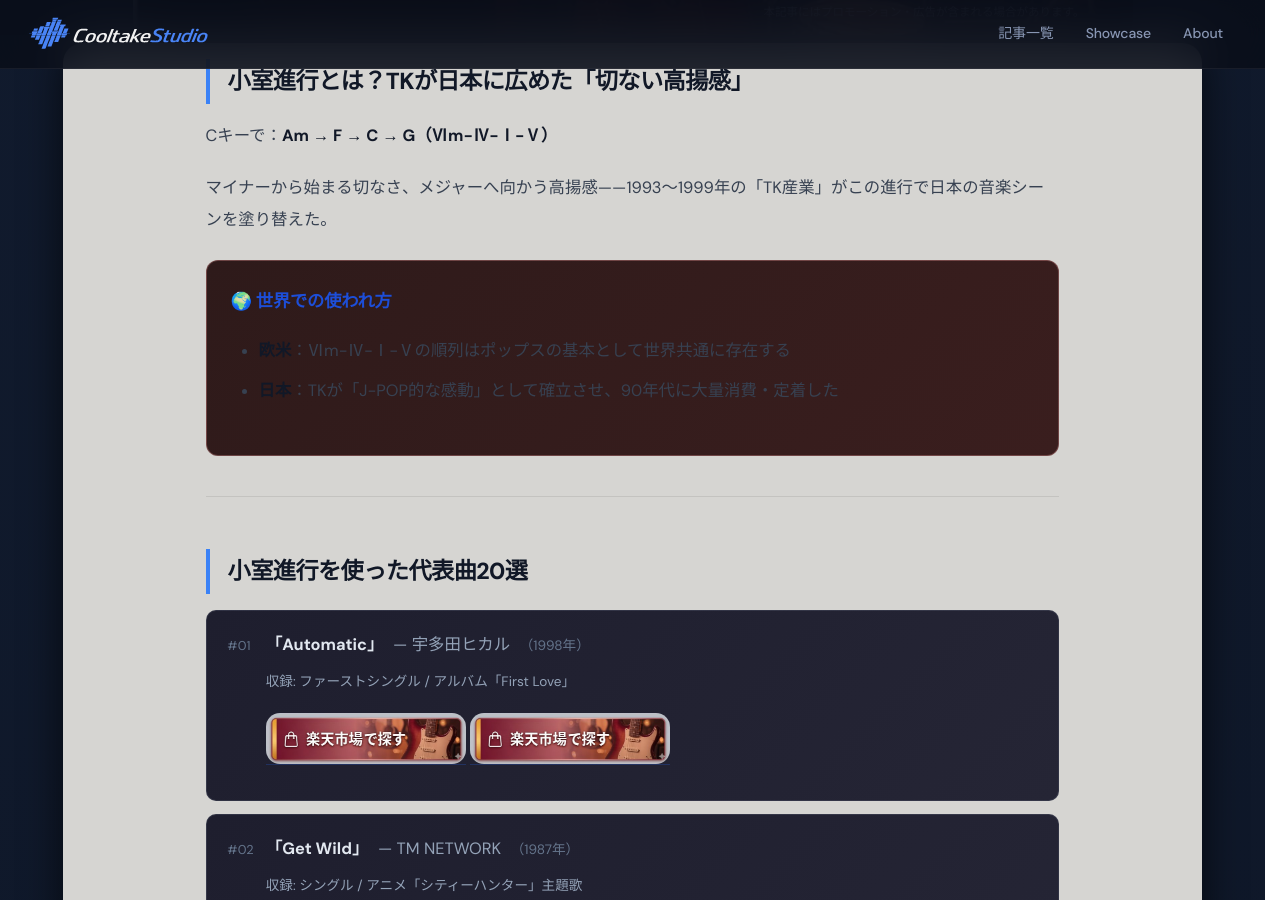
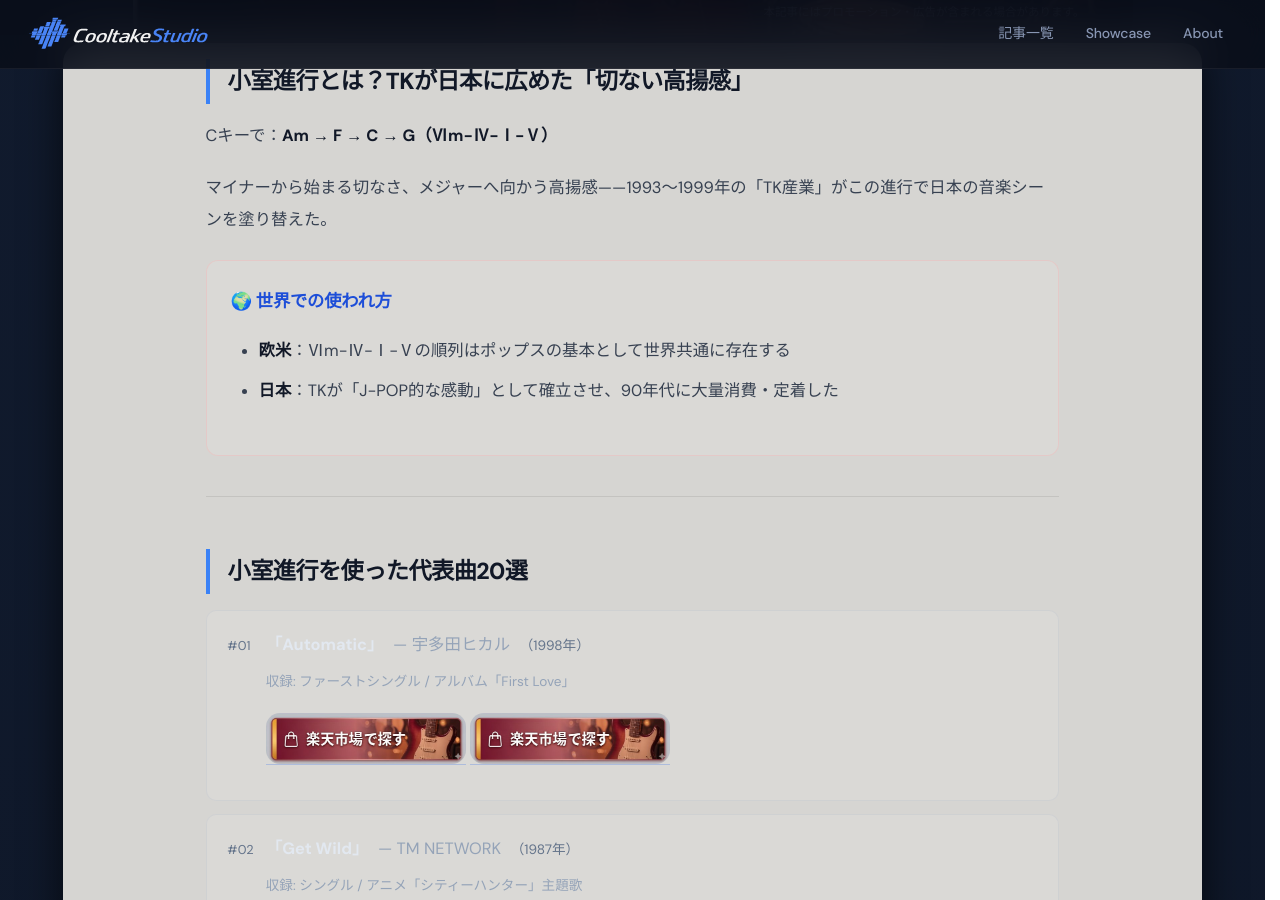
Before and after one commit to cooltake/cooltake-staging, a Jekyll site: the page built from _posts/2026-05-30-chord-progression-03-komuro.md, in a window 1280 px wide and 900 px high, scrolled down 334 px. Built offline with Jekyll 4.4.1, drawn with Linux system fonts in a browser that asks for light colours; some web fonts are replaced.

```diff
--- a/_posts/2026-05-30-chord-progression-03-komuro.md
+++ b/_posts/2026-05-30-chord-progression-03-komuro.md
@@ -14,7 +14,7 @@
 
 マイナーから始まる切なさ、メジャーへ向かう高揚感——1993〜1999年の「TK産業」がこの進行で日本の音楽シーンを塗り替えた。
 
-<div style="background:linear-gradient(135deg,#2e1a1a,#3a1e1e);border-radius:12px;padding:1.5rem;margin:1.5rem 0;border:1px solid rgba(252,165,165,.3);">
+<div style="background:rgba(255,255,255,0.10);border-radius:12px;padding:1.5rem;margin:1.5rem 0;border:1px solid rgba(252,165,165,.3);">
 <h3 style="color:#fca5a5;margin-top:0;">🌍 世界での使われ方</h3>
 <ul style="color:#e2e8f0;">
 <li><strong>欧米</strong>：Ⅵm-Ⅳ-Ⅰ-Ⅴの順列はポップスの基本として世界共通に存在する</li>
@@ -27,7 +27,7 @@
 ## 小室進行を使った代表曲20選
 
 
-<div style="background:linear-gradient(135deg,#1e1e2e,#252535);border-radius:10px;padding:1.1rem 1.3rem;margin:.8rem 0;border:1px solid rgba(148,163,184,.15);">
+<div style="background:rgba(255,255,255,0.10);border-radius:10px;padding:1.1rem 1.3rem;margin:.8rem 0;border:1px solid rgba(148,163,184,.15);">
 <div style="display:flex;align-items:baseline;gap:.6rem;margin-bottom:.5rem;">
   <span style="color:#64748b;font-size:.8rem;min-width:1.8rem;">#01</span>
   <span style="color:#e2e8f0;font-weight:bold;">「Automatic」</span>
@@ -40,7 +40,7 @@
 <a href="https://hb.afl.rakuten.co.jp/ichiba/54518dd8.3792440a.54518dd9.03b99be4/?pc=https%3A//search.rakuten.co.jp/search/mall/%E5%AE%87%E5%A4%9A%E7%94%B0%E3%83%92%E3%82%AB%E3%83%AB%2BFirst%2BLove%2BCD/" rel="nofollow" referrerpolicy="no-referrer-when-downgrade" style="display:inline-block;text-decoration:none;margin:.4rem 0;"><img src="/assets/images/btn-rakuten.jpg" alt="宇多田ヒカル ベスト・全作品を楽天で探す" width="200" style="max-width:100%;height:auto;border-radius:14px;display:block;"></a>
 </div>
 </div>
-<div style="background:linear-gradient(135deg,#1e1e2e,#252535);border-radius:10px;padding:1.1rem 1.3rem;margin:.8rem 0;border:1px solid rgba(148,163,184,.15);">
+<div style="background:rgba(255,255,255,0.10);border-radius:10px;padding:1.1rem 1.3rem;margin:.8rem 0;border:1px solid rgba(148,163,184,.15);">
 <div style="display:flex;align-items:baseline;gap:.6rem;margin-bottom:.5rem;">
   <span style="color:#64748b;font-size:.8rem;min-width:1.8rem;">#02</span>
   <span style="color:#e2e8f0;font-weight:bold;">「Get Wild」</span>
@@ -53,7 +53,7 @@
 <a href="https://hb.afl.rakuten.co.jp/ichiba/54518dd8.3792440a.54518dd9.03b99be4/?pc=https%3A//search.rakuten.co.jp/search/mall/TM%2BNETWORK%2B%E3%83%99%E3%82%B9%E3%83%88%2BCD/" rel="nofollow" referrerpolicy="no-referrer-when-downgrade" style="display:inline-block;text-decoration:none;margin:.4rem 0;"><img src="/assets/images/btn-rakuten.jpg" alt="TM NETWORK ベスト・全作品を楽天で探す" width="200" style="max-width:100%;height:auto;border-radius:14px;display:block;"></a>
 </div>
 </div>
-<div style="background:linear-gradient(135deg,#1e1e2e,#252535);border-radius:10px;padding:1.1rem 1.3rem;margin:.8rem 0;border:1px solid rgba(148,163,184,.15);">
+<div style="background:rgba(255,255,255,0.10);border-radius:10px;padding:1.1rem 1.3rem;margin:.8rem 0;border:1px solid rgba(148,163,184,.15);">
 <div style="display:flex;align-items:baseline;gap:.6rem;margin-bottom:.5rem;">
   <span style="color:#64748b;font-size:.8rem;min-width:1.8rem;">#03</span>
   <span style="color:#e2e8f0;font-weight:bold;">「誓い」</span>
@@ -66,7 +66,7 @@
 <a href="https://hb.afl.rakuten.co.jp/ichiba/54518dd8.3792440a.54518dd9.03b99be4/?pc=https%3A//search.rakuten.co.jp/search/mall/globe%2B%E3%83%99%E3%82%B9%E3%83%88%2BCD/" rel="nofollow" referrerpolicy="no-referrer-when-downgrade" style="display:inline-block;text-decoration:none;margin:.4rem 0;"><img src="/assets/images/btn-rakuten.jpg" alt="globe ベスト・全作品を楽天で探す" width="200" style="max-width:100%;height:auto;border-radius:14px;display:block;"></a>
 </div>
 </div>
-<div style="background:linear-gradient(135deg,#1e1e2e,#252535);border-radius:10px;padding:1.1rem 1.3rem;margin:.8rem 0;border:1px solid rgba(148,163,184,.15);">
+<div style="background:rgba(255,255,255,0.10);border-radius:10px;padding:1.1rem 1.3rem;margin:.8rem 0;border:1px solid rgba(148,163,184,.15);">
 <div style="display:flex;align-items:baseline;gap:.6rem;margin-bottom:.5rem;">
   <span style="color:#64748b;font-size:.8rem;min-width:1.8rem;">#04</span>
   <span style="color:#e2e8f0;font-weight:bold;">「Love Again」</span>
@@ -79,7 +79,7 @@
 <a href="https://hb.afl.rakuten.co.jp/ichiba/54518dd8.3792440a.54518dd9.03b99be4/?pc=https%3A//search.rakuten.co.jp/search/mall/globe%2B%E3%82%A2%E3%83%AB%E3%83%90%E3%83%A0%2BCD/" rel="nofollow" referrerpolicy="no-referrer-when-downgrade" style="display:inline-block;text-decoration:none;margin:.4rem 0;"><img src="/assets/images/btn-rakuten.jpg" alt="globe ベスト・全作品を楽天で探す" width="200" style="max-width:100%;height:auto;border-radius:14px;display:block;"></a>
 </div>
 </div>
-<div style="background:linear-gradient(135deg,#1e1e2e,#252535);border-radius:10px;padding:1.1rem 1.3rem;margin:.8rem 0;border:1px solid rgba(148,163,184,.15);">
+<div style="background:rgba(255,255,255,0.10);border-radius:10px;padding:1.1rem 1.3rem;margin:.8rem 0;border:1px solid rgba(148,163,184,.15);">
 <div style="display:flex;align-items:baseline;gap:.6rem;margin-bottom:.5rem;">
   <span style="color:#64748b;font-size:.8rem;min-width:1.8rem;">#05</span>
   <span style="color:#e2e8f0;font-weight:bold;">「恋しさとせつなさと心強さと」</span>
@@ -92,7 +92,7 @@
 <a href="https://hb.afl.rakuten.co.jp/ichiba/54518dd8.3792440a.54518dd9.03b99be4/?pc=https%3A//search.rakuten.co.jp/search/mall/%E7%AF%A0%E5%8E%9F%E6%B6%BC%E5%AD%90%2B%E3%83%99%E3%82%B9%E3%83%88%2BCD/" rel="nofollow" referrerpolicy="no-referrer-when-downgrade" style="display:inline-block;text-decoration:none;margin:.4rem 0;"><img src="/assets/images/btn-rakuten.jpg" alt="篠原涼子 ベスト・全作品を楽天で探す" width="200" style="max-width:100%;height:auto;border-radius:14px;display:block;"></a>
 </div>
 </div>
-<div style="background:linear-gradient(135deg,#1e1e2e,#252535);border-radius:10px;padding:1.1rem 1.3rem;margin:.8rem 0;border:1px solid rgba(148,163,184,.15);">
+<div style="background:rgba(255,255,255,0.10);border-radius:10px;padding:1.1rem 1.3rem;margin:.8rem 0;border:1px solid rgba(148,163,184,.15);">
 <div style="display:flex;align-items:baseline;gap:.6rem;margin-bottom:.5rem;">
   <span style="color:#64748b;font-size:.8rem;min-width:1.8rem;">#06</span>
   <span style="color:#e2e8f0;font-weight:bold;">「純愛ラプソディ」</span>
@@ -105,7 +105,7 @@
 <a href="https://hb.afl.rakuten.co.jp/ichiba/54518dd8.3792440a.54518dd9.03b99be4/?pc=https%3A//search.rakuten.co.jp/search/mall/%E8%8F%AF%E5%8E%9F%E6%9C%8B%E7%BE%8E%2B%E3%83%99%E3%82%B9%E3%83%88%2BCD/" rel="nofollow" referrerpolicy="no-referrer-when-downgrade" style="display:inline-block;text-decoration:none;margin:.4rem 0;"><img src="/assets/images/btn-rakuten.jpg" alt="華原朋美 ベスト・全作品を楽天で探す" width="200" style="max-width:100%;height:auto;border-radius:14px;display:block;"></a>
 </div>
 </div>
-<div style="background:linear-gradient(135deg,#1e1e2e,#252535);border-radius:10px;padding:1.1rem 1.3rem;margin:.8rem 0;border:1px solid rgba(148,163,184,.15);">
+<div style="background:rgba(255,255,255,0.10);border-radius:10px;padding:1.1rem 1.3rem;margin:.8rem 0;border:1px solid rgba(148,163,184,.15);">
 <div style="display:flex;align-items:baseline;gap:.6rem;margin-bottom:.5rem;">
   <span style="color:#64748b;font-size:.8rem;min-width:1.8rem;">#07</span>
   <span style="color:#e2e8f0;font-weight:bold;">「Save Your Dream」</span>
@@ -118,7 +118,7 @@
 <a href="https://hb.afl.rakuten.co.jp/ichiba/54518dd8.3792440a.54518dd9.03b99be4/?pc=https%3A//search.rakuten.co.jp/search/mall/H%2BJungle%2BCD/" rel="nofollow" referrerpolicy="no-referrer-when-downgrade" style="display:inline-block;text-decoration:none;margin:.4rem 0;"><img src="/assets/images/btn-rakuten.jpg" alt="H Jungle with t ベスト・全作品を楽天で探す" width="200" style="max-width:100%;height:auto;border-radius:14px;display:block;"></a>
 </div>
 </div>
-<div style="background:linear-gradient(135deg,#1e1e2e,#252535);border-radius:10px;padding:1.1rem 1.3rem;margin:.8rem 0;border:1px solid rgba(148,163,184,.15);">
+<div style="background:rgba(255,255,255,0.10);border-radius:10px;padding:1.1rem 1.3rem;margin:.8rem 0;border:1px solid rgba(148,163,184,.15);">
 <div style="display:flex;align-items:baseline;gap:.6rem;margin-bottom:.5rem;">
   <span style="color:#64748b;font-size:.8rem;min-width:1.8rem;">#08</span>
   <span style="color:#e2e8f0;font-weight:bold;">「Chase the Chance」</span>
@@ -131,7 +131,7 @@
 <a href="https://hb.afl.rakuten.co.jp/ichiba/54518dd8.3792440a.54518dd9.03b99be4/?pc=https%3A//search.rakuten.co.jp/search/mall/%E5%AE%89%E5%AE%A4%E5%A5%88%E7%BE%8E%E6%81%B5%2B%E3%83%99%E3%82%B9%E3%83%88%2BCD/" rel="nofollow" referrerpolicy="no-referrer-when-downgrade" style="display:inline-block;text-decoration:none;margin:.4rem 0;"><img src="/assets/images/btn-rakuten.jpg" alt="安室奈美恵 ベスト・全作品を楽天で探す" width="200" style="max-width:100%;height:auto;border-radius:14px;display:block;"></a>
 </div>
 </div>
-<div style="background:linear-gradient(135deg,#1e1e2e,#252535);border-radius:10px;padding:1.1rem 1.3rem;margin:.8rem 0;border:1px solid rgba(148,163,184,.15);">
+<div style="background:rgba(255,255,255,0.10);border-radius:10px;padding:1.1rem 1.3rem;margin:.8rem 0;border:1px solid rgba(148,163,184,.15);">
 <div style="display:flex;align-items:baseline;gap:.6rem;margin-bottom:.5rem;">
   <span style="color:#64748b;font-size:.8rem;min-width:1.8rem;">#09</span>
   <span style="color:#e2e8f0;font-weight:bold;">「Dreaming Of You」</span>
@@ -144,7 +144,7 @@
 <a href="https://hb.afl.rakuten.co.jp/ichiba/54518dd8.3792440a.54518dd9.03b99be4/?pc=https%3A//search.rakuten.co.jp/search/mall/TRF%2B%E3%83%99%E3%82%B9%E3%83%88%2BCD/" rel="nofollow" referrerpolicy="no-referrer-when-downgrade" style="display:inline-block;text-decoration:none;margin:.4rem 0;"><img src="/assets/images/btn-rakuten.jpg" alt="TRF ベスト・全作品を楽天で探す" width="200" style="max-width:100%;height:auto;border-radius:14px;display:block;"></a>
 </div>
 </div>
-<div style="background:linear-gradient(135deg,#1e1e2e,#252535);border-radius:10px;padding:1.1rem 1.3rem;margin:.8rem 0;border:1px solid rgba(148,163,184,.15);">
+<div style="background:rgba(255,255,255,0.10);border-radius:10px;padding:1.1rem 1.3rem;margin:.8rem 0;border:1px solid rgba(148,163,184,.15);">
 <div style="display:flex;align-items:baseline;gap:.6rem;margin-bottom:.5rem;">
   <span style="color:#64748b;font-size:.8rem;min-width:1.8rem;">#10</span>
   <span style="color:#e2e8f0;font-weight:bold;">「Be Together」</span>
@@ -157,7 +157,7 @@
 <a href="https://hb.afl.rakuten.co.jp/ichiba/54518dd8.3792440a.54518dd9.03b99be4/?pc=https%3A//search.rakuten.co.jp/search/mall/TRF%2B%E3%82%A2%E3%83%AB%E3%83%90%E3%83%A0%2BCD/" rel="nofollow" referrerpolicy="no-referrer-when-downgrade" style="display:inline-block;text-decoration:none;margin:.4rem 0;"><img src="/assets/images/btn-rakuten.jpg" alt="TRF ベスト・全作品を楽天で探す" width="200" style="max-width:100%;height:auto;border-radius:14px;display:block;"></a>
 </div>
 </div>
-<div style="background:linear-gradient(135deg,#1e1e2e,#252535);border-radius:10px;padding:1.1rem 1.3rem;margin:.8rem 0;border:1px solid rgba(148,163,184,.15);">
+<div style="background:rgba(255,255,255,0.10);border-radius:10px;padding:1.1rem 1.3rem;margin:.8rem 0;border:1px solid rgba(148,163,184,.15);">
 <div style="display:flex;align-items:baseline;gap:.6rem;margin-bottom:.5rem;">
   <span style="color:#64748b;font-size:.8rem;min-width:1.8rem;">#11</span>
   <span style="color:#e2e8f0;font-weight:bold;">「SPEED」</span>
@@ -170,7 +170,7 @@
 <a href="https://hb.afl.rakuten.co.jp/ichiba/54518dd8.3792440a.54518dd9.03b99be4/?pc=https%3A//search.rakuten.co.jp/search/mall/TRF%2B%E3%83%99%E3%82%B9%E3%83%88%2BCD/" rel="nofollow" referrerpolicy="no-referrer-when-downgrade" style="display:inline-block;text-decoration:none;margin:.4rem 0;"><img src="/assets/images/btn-rakuten.jpg" alt="TRF ベスト・全作品を楽天で探す" width="200" style="max-width:100%;height:auto;border-radius:14px;display:block;"></a>
 </div>
 </div>
-<div style="background:linear-gradient(135deg,#1e1e2e,#252535);border-radius:10px;padding:1.1rem 1.3rem;margin:.8rem 0;border:1px solid rgba(148,163,184,.15);">
+<div style="background:rgba(255,255,255,0.10);border-radius:10px;padding:1.1rem 1.3rem;margin:.8rem 0;border:1px solid rgba(148,163,184,.15);">
 <div style="display:flex;align-items:baseline;gap:.6rem;margin-bottom:.5rem;">
   <span style="color:#64748b;font-size:.8rem;min-width:1.8rem;">#12</span>
   <span style="color:#e2e8f0;font-weight:bold;">「Dear」</span>
@@ -183,7 +183,7 @@
 <a href="https://hb.afl.rakuten.co.jp/ichiba/54518dd8.3792440a.54518dd9.03b99be4/?pc=https%3A//search.rakuten.co.jp/search/mall/%E8%8F%AF%E5%8E%9F%E6%9C%8B%E7%BE%8E%2B%E3%82%A2%E3%83%AB%E3%83%90%E3%83%A0%2BCD/" rel="nofollow" referrerpolicy="no-referrer-when-downgrade" style="display:inline-block;text-decoration:none;margin:.4rem 0;"><img src="/assets/images/btn-rakuten.jpg" alt="華原朋美 ベスト・全作品を楽天で探す" width="200" style="max-width:100%;height:auto;border-radius:14px;display:block;"></a>
 </div>
 </div>
-<div style="background:linear-gradient(135deg,#1e1e2e,#252535);border-radius:10px;padding:1.1rem 1.3rem;margin:.8rem 0;border:1px solid rgba(148,163,184,.15);">
+<div style="background:rgba(255,255,255,0.10);border-radius:10px;padding:1.1rem 1.3rem;margin:.8rem 0;border:1px solid rgba(148,163,184,.15);">
 <div style="display:flex;align-items:baseline;gap:.6rem;margin-bottom:.5rem;">
   <span style="color:#64748b;font-size:.8rem;min-width:1.8rem;">#13</span>
   <span style="color:#e2e8f0;font-weight:bold;">「Body & Soul」</span>
@@ -196,7 +196,7 @@
 <a href="https://hb.afl.rakuten.co.jp/ichiba/54518dd8.3792440a.54518dd9.03b99be4/?pc=https%3A//search.rakuten.co.jp/search/mall/globe%2B%E3%83%99%E3%82%B9%E3%83%88%2BCD/" rel="nofollow" referrerpolicy="no-referrer-when-downgrade" style="display:inline-block;text-decoration:none;margin:.4rem 0;"><img src="/assets/images/btn-rakuten.jpg" alt="globe ベスト・全作品を楽天で探す" width="200" style="max-width:100%;height:auto;border-radius:14px;display:block;"></a>
 </div>
 </div>
-<div style="background:linear-gradient(135deg,#1e1e2e,#252535);border-radius:10px;padding:1.1rem 1.3rem;margin:.8rem 0;border:1px solid rgba(148,163,184,.15);">
+<div style="background:rgba(255,255,255,0.10);border-radius:10px;padding:1.1rem 1.3rem;margin:.8rem 0;border:1px solid rgba(148,163,184,.15);">
 <div style="display:flex;align-items:baseline;gap:.6rem;margin-bottom:.5rem;">
   <span style="color:#64748b;font-size:.8rem;min-width:1.8rem;">#14</span>
   <span style="color:#e2e8f0;font-weight:bold;">「Hello」</span>
@@ -209,7 +209,7 @@
 <a href="https://hb.afl.rakuten.co.jp/ichiba/54518dd8.3792440a.54518dd9.03b99be4/?pc=https%3A//search.rakuten.co.jp/search/mall/SPEED%2B%E3%83%99%E3%82%B9%E3%83%88%2BCD/" rel="nofollow" referrerpolicy="no-referrer-when-downgrade" style="display:inline-block;text-decoration:none;margin:.4rem 0;"><img src="/assets/images/btn-rakuten.jpg" alt="SPEED ベスト・全作品を楽天で探す" width="200" style="max-width:100%;height:auto;border-radius:14px;display:block;"></a>
 </div>
 </div>
-<div style="background:linear-gradient(135deg,#1e1e2e,#252535);border-radius:10px;padding:1.1rem 1.3rem;margin:.8rem 0;border:1px solid rgba(148,163,184,.15);">
+<div style="background:rgba(255,255,255,0.10);border-radius:10px;padding:1.1rem 1.3rem;margin:.8rem 0;border:1px solid rgba(148,163,184,.15);">
 <div style="display:flex;align-items:baseline;gap:.6rem;margin-bottom:.5rem;">
   <span style="color:#64748b;font-size:.8rem;min-width:1.8rem;">#15</span>
   <span style="color:#e2e8f0;font-weight:bold;">「White Love」</span>
@@ -222,7 +222,7 @@
 <a href="https://hb.afl.rakuten.co.jp/ichiba/54518dd8.3792440a.54518dd9.03b99be4/?pc=https%3A//search.rakuten.co.jp/search/mall/SPEED%2B%E3%83%99%E3%82%B9%E3%83%88%2BCD/" rel="nofollow" referrerpolicy="no-referrer-when-downgrade" style="display:inline-block;text-decoration:none;margin:.4rem 0;"><img src="/assets/images/btn-rakuten.jpg" alt="SPEED ベスト・全作品を楽天で探す" width="200" style="max-width:100%;height:auto;border-radius:14px;display:block;"></a>
 </div>
 </div>
-<div style="background:linear-gradient(135deg,#1e1e2e,#252535);border-radius:10px;padding:1.1rem 1.3rem;margin:.8rem 0;border:1px solid rgba(148,163,184,.15);">
+<div style="background:rgba(255,255,255,0.10);border-radius:10px;padding:1.1rem 1.3rem;margin:.8rem 0;border:1px solid rgba(148,163,184,.15);">
 <div style="display:flex;align-items:baseline;gap:.6rem;margin-bottom:.5rem;">
   <span style="color:#64748b;font-size:.8rem;min-width:1.8rem;">#16</span>
   <span style="color:#e2e8f0;font-weight:bold;">「DEPARTURES」</span>
@@ -235,7 +235,7 @@
 <a href="https://hb.afl.rakuten.co.jp/ichiba/54518dd8.3792440a.54518dd9.03b99be4/?pc=https%3A//search.rakuten.co.jp/search/mall/globe%2B%E3%83%99%E3%82%B9%E3%83%88%2BCD/" rel="nofollow" referrerpolicy="no-referrer-when-downgrade" style="display:inline-block;text-decoration:none;margin:.4rem 0;"><img src="/assets/images/btn-rakuten.jpg" alt="globe ベスト・全作品を楽天で探す" width="200" style="max-width:100%;height:auto;border-radius:14px;display:block;"></a>
 </div>
 </div>
-<div style="background:linear-gradient(135deg,#1e1e2e,#252535);border-radius:10px;padding:1.1rem 1.3rem;margin:.8rem 0;border:1px solid rgba(148,163,184,.15);">
+<div style="background:rgba(255,255,255,0.10);border-radius:10px;padding:1.1rem 1.3rem;margin:.8rem 0;border:1px solid rgba(148,163,184,.15);">
 <div style="display:flex;align-items:baseline;gap:.6rem;margin-bottom:.5rem;">
   <span style="color:#64748b;font-size:.8rem;min-width:1.8rem;">#17</span>
   <span style="color:#e2e8f0;font-weight:bold;">「Feel Like dance」</span>
@@ -248,7 +248,7 @@
 <a href="https://hb.afl.rakuten.co.jp/ichiba/54518dd8.3792440a.54518dd9.03b99be4/?pc=https%3A//search.rakuten.co.jp/search/mall/globe%2B%E3%82%A2%E3%83%AB%E3%83%90%E3%83%A0%2BCD/" rel="nofollow" referrerpolicy="no-referrer-when-downgrade" style="display:inline-block;text-decoration:none;margin:.4rem 0;"><img src="/assets/images/btn-rakuten.jpg" alt="globe ベスト・全作品を楽天で探す" width="200" style="max-width:100%;height:auto;border-radius:14px;display:block;"></a>
 </div>
 </div>
-<div style="background:linear-gradient(135deg,#1e1e2e,#252535);border-radius:10px;padding:1.1rem 1.3rem;margin:.8rem 0;border:1px solid rgba(148,163,184,.15);">
+<div style="background:rgba(255,255,255,0.10);border-radius:10px;padding:1.1rem 1.3rem;margin:.8rem 0;border:1px solid rgba(148,163,184,.15);">
 <div style="display:flex;align-items:baseline;gap:.6rem;margin-bottom:.5rem;">
   <span style="color:#64748b;font-size:.8rem;min-width:1.8rem;">#18</span>
   <span style="color:#e2e8f0;font-weight:bold;">「今すぐ Kiss Me」</span>
@@ -261,7 +261,7 @@
 <a href="https://hb.afl.rakuten.co.jp/ichiba/54518dd8.3792440a.54518dd9.03b99be4/?pc=https%3A//search.rakuten.co.jp/search/mall/LINDBERG%2B%E3%83%99%E3%82%B9%E3%83%88%2BCD/" rel="nofollow" referrerpolicy="no-referrer-when-downgrade" style="display:inline-block;text-decoration:none;margin:.4rem 0;"><img src="/assets/images/btn-rakuten.jpg" alt="LINDBERG ベスト・全作品を楽天で探す" width="200" style="max-width:100%;height:auto;border-radius:14px;display:block;"></a>
 </div>
 </div>
-<div style="background:linear-gradient(135deg,#1e1e2e,#252535);border-radius:10px;padding:1.1rem 1.3rem;margin:.8rem 0;border:1px solid rgba(148,163,184,.15);">
+<div style="background:rgba(255,255,255,0.10);border-radius:10px;padding:1.1rem 1.3rem;margin:.8rem 0;border:1px solid rgba(148,163,184,.15);">
 <div style="display:flex;align-items:baseline;gap:.6rem;margin-bottom:.5rem;">
   <span style="color:#64748b;font-size:.8rem;min-width:1.8rem;">#19</span>
   <span style="color:#e2e8f0;font-weight:bold;">「月」</span>
@@ -274,7 +274,7 @@
 <a href="https://hb.afl.rakuten.co.jp/ichiba/54518dd8.3792440a.54518dd9.03b99be4/?pc=https%3A//search.rakuten.co.jp/search/mall/%E9%AC%BC%E6%9D%9F%E3%81%A1%E3%81%B2%E3%82%8D%2B%E3%83%99%E3%82%B9%E3%83%88%2BCD/" rel="nofollow" referrerpolicy="no-referrer-when-downgrade" style="display:inline-block;text-decoration:none;margin:.4rem 0;"><img src="/assets/images/btn-rakuten.jpg" alt="鬼束ちひろ ベスト・全作品を楽天で探す" width="200" style="max-width:100%;height:auto;border-radius:14px;display:block;"></a>
 </div>
 </div>
-<div style="background:linear-gradient(135deg,#1e1e2e,#252535);border-radius:10px;padding:1.1rem 1.3rem;margin:.8rem 0;border:1px solid rgba(148,163,184,.15);">
+<div style="background:rgba(255,255,255,0.10);border-radius:10px;padding:1.1rem 1.3rem;margin:.8rem 0;border:1px solid rgba(148,163,184,.15);">
 <div style="display:flex;align-items:baseline;gap:.6rem;margin-bottom:.5rem;">
   <span style="color:#64748b;font-size:.8rem;min-width:1.8rem;">#20</span>
   <span style="color:#e2e8f0;font-weight:bold;">「Superstar」</span>
```
